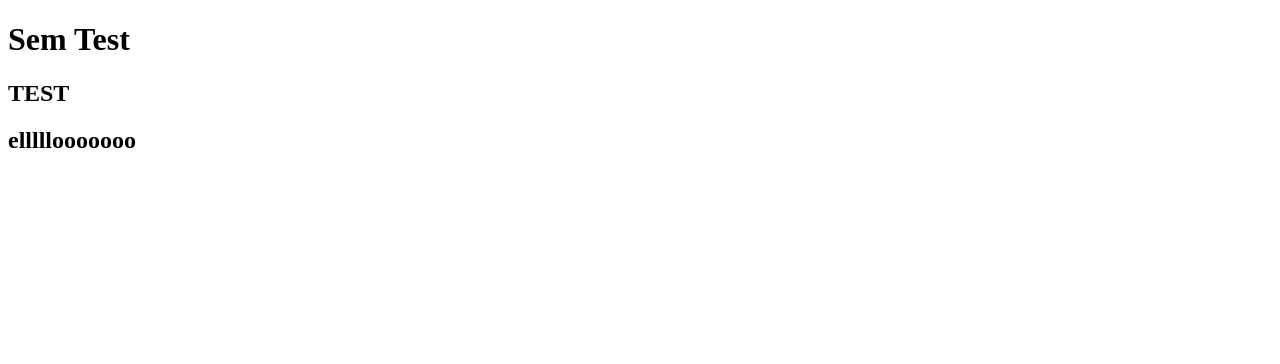
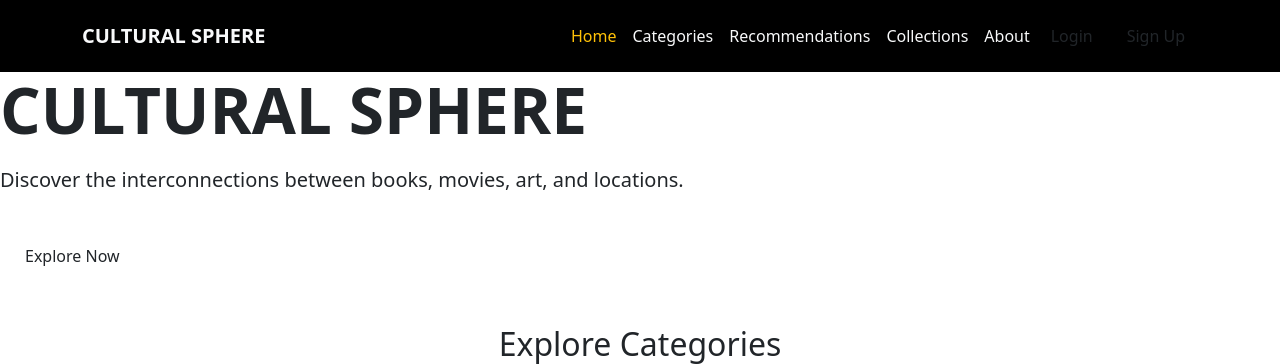
Before and after one commit to sidrashegaj/CulturalSphere, a PHP site: page / in a window 1280 px wide. Shown: the top 364 px of the page. Before the commit the page ends 148 px from the top, so only its background shows below. Run offline with PHP 8.4, Linux system fonts and the light colour scheme.

Commit message:
folder fix

```diff
--- a/includes/footer.php
+++ b/includes/footer.php
@@ -0,0 +1,8 @@
+<!-- Footer -->
+<footer class="bg-dark text-white text-center py-4">
+    <div class="container">
+        <p class="mb-0">Cultural Sphere</p>
+        <p>Explore the World of Culture: Books, Movies, Art, and More</p>
+        <small>©2025 by Cultural Sphere</small>
+    </div>
+</footer>
--- a/includes/header.php
+++ b/includes/header.php
@@ -0,0 +1,22 @@
+<!-- Navbar -->
+<nav class="navbar navbar-expand-lg navbar-dark bg-black py-3">
+    <div class="container">
+        <a class="navbar-brand fw-bold text-light" href="index.php">CULTURAL <span>SPHERE</span></a>
+        <button class="navbar-toggler" type="button" data-bs-toggle="collapse" data-bs-target="#navbarNav">
+            <span class="navbar-toggler-icon"></span>
+        </button>
+        <div class="collapse navbar-collapse" id="navbarNav">
+            <ul class="navbar-nav ms-auto">
+                <li class="nav-item"><a class="nav-link text-warning" href="index.php">Home</a></li>
+                <li class="nav-item"><a class="nav-link text-light" href="categories.php">Categories</a></li>
+                <li class="nav-item"><a class="nav-link text-light" href="recommendations.php">Recommendations</a></li>
+                <li class="nav-item"><a class="nav-link text-light" href="collections.php">Collections</a></li>
+                <li class="nav-item"><a class="nav-link text-light" href="about.php">About</a></li>
+            </ul>
+            <div class="d-flex align-items-center">
+                <a class="btn btn-outline me-2" href="login.php">Login</a>
+                <a class="btn btn-outline" href="register.php">Sign Up</a>
+            </div>
+        </div>
+    </div>
+</nav>
--- a/index.php
+++ b/index.php
@@ -3,12 +3,53 @@
 <head>
     <meta charset="UTF-8">
     <meta name="viewport" content="width=device-width, initial-scale=1.0">
-    <title>Hello b</title>
+    <title>Cultural Sphere - Home</title>
+    <!-- Bootstrap CSS -->
+    <link href="https://cdn.jsdelivr.net/npm/bootstrap@5.3.0-alpha1/dist/css/bootstrap.min.css" rel="stylesheet">
+    <!-- Custom CSS -->
+    <link rel="stylesheet" href="css/styles.css">
+    <!-- Bootstrap Icons -->
+    <link href="https://cdn.jsdelivr.net/npm/bootstrap-icons/font/bootstrap-icons.css" rel="stylesheet">
 </head>
 <body>
+    <!-- Include Navbar -->
+    <?php include 'includes/header.php'; ?>
 
-    <h1>Sem Test</h1>
-    <h2>TEST</h2>
-    <h2>elllllooooooo</h2>
+    <!-- Hero Section -->
+    <header class="hero-section">
+        <h1 class="display-3 fw-bold text-uppercase">Cultural Sphere</h1>
+        <p class="lead mt-3">Discover the interconnections between books, movies, art, and locations.</p>
+        <button class="btn text-dark mt-4 px-4 py-2" onclick="window.location.href='categories.php';">Explore Now</button>
+    </header>
+
+    <!-- Categories Section -->
+    <section id="categories" class="py-5">
+        <div class="container">
+            <h2 class="text-center">Explore Categories</h2>
+            <div class="row mt-4">
+                <div class="col-md-3 text-center">
+                    <img src="images/books.jpg" alt="Books" class="img-fluid rounded">
+                    <h5 class="mt-2">Books</h5>
+                </div>
+                <div class="col-md-3 text-center">
+                    <img src="images/movies.jpg" alt="Movies" class="img-fluid rounded">
+                    <h5 class="mt-2">Movies</h5>
+                </div>
+                <div class="col-md-3 text-center">
+                    <img src="images/art.jpg" alt="Art" class="img-fluid rounded">
+                    <h5 class="mt-2">Art</h5>
+                </div>
+                <div class="col-md-3 text-center">
+                    <img src="images/locations.jpg" alt="Locations" class="img-fluid rounded">
+                    <h5 class="mt-2">Locations</h5>
+                </div>
+            </div>
+        </div>
+    </section>
+
+    <!-- Include Footer -->
+    <?php include 'includes/footer.php'; ?>
+
+    <script src="https://cdn.jsdelivr.net/npm/bootstrap@5.3.0-alpha1/dist/js/bootstrap.bundle.min.js"></script>
 </body>
 </html>
```
Also changed, not shown: db.php (+9 -10 lines), pages/art.php (added), pages/collections.php (deleted), pages/landscapes.php (deleted).
